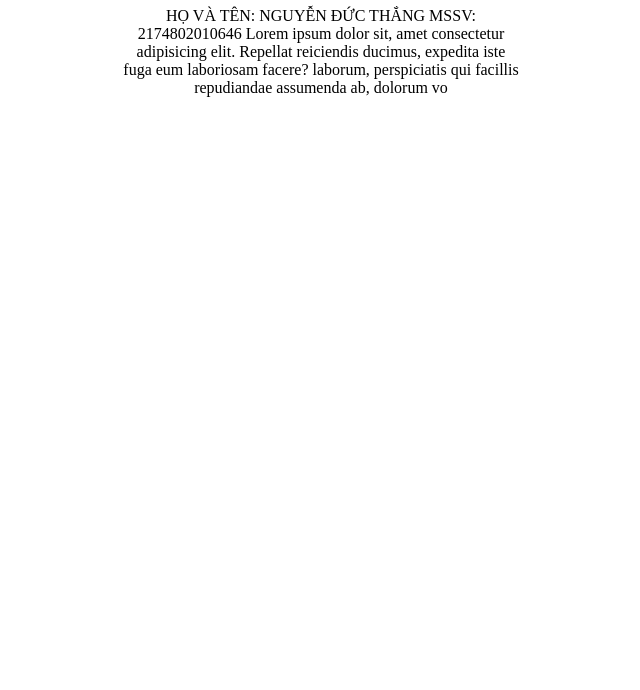
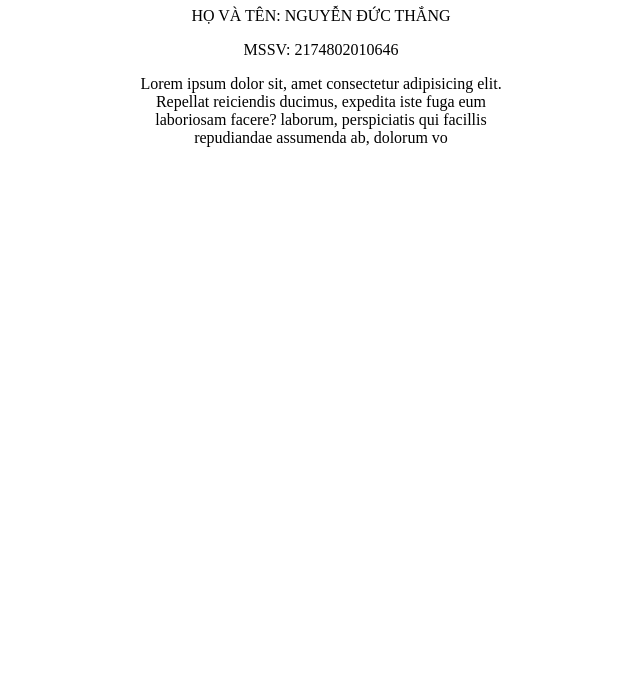
Before and after one commit to Thang210219/ARB-AppService, a plain HTML site: page index.html in a window 1280 px wide. Shown: the part 110-800 px from the top of the page, without its empty margins (319-959 px from the left). Drawn offline with Linux system fonts and the light colour scheme.

Commit message:
studentprofile

```diff
--- a/index.html
+++ b/index.html
@@ -11,8 +11,8 @@
     <div class="container">
         <h1>WELCOME TO MY WEBSITE</h1>
         <p>
-            HỌ VÀ TÊN: NGUYỄN ĐỨC THẮNG
-            MSSV: 2174802010646
+            <p>HỌ VÀ TÊN: NGUYỄN ĐỨC THẮNG</p>
+            <p>MSSV: 2174802010646</p>
             Lorem ipsum dolor sit, amet consectetur adipisicing elit.
             Repellat reiciendis ducimus, expedita iste fuga eum laboriosam facere?
             laborum, perspiciatis qui facillis repudiandae assumenda ab, dolorum vo
```
